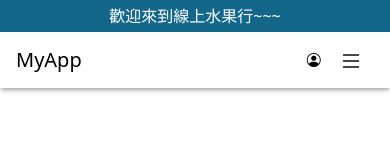
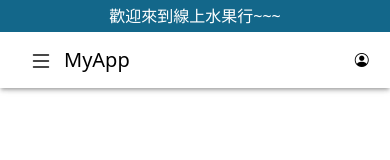
Before and after one commit to ctes930013/my-nuxt-nav, a Nuxt app: page / in a window 390 px wide. Shown: the top 160 px of the page. Built offline with nearby package versions, Linux system fonts and the light colour scheme.

Commit message:
feat:將手機板的app bar選單移到左邊

```diff
--- a/components/CommonAppBar.vue
+++ b/components/CommonAppBar.vue
@@ -14,6 +14,11 @@
 
         <!-- 下層選單列 -->
         <div class="d-flex align-center px-4 py-1 d-flex-full-width">
+          <!-- 手機板的漢堡包選單 -->
+          <v-app-bar-nav-icon @click="drawer = !drawer" class="nav-bar-icon d-block d-md-none">
+            <i class="bi bi-list"></i>
+          </v-app-bar-nav-icon>
+
           <v-toolbar-title class="shrink">
             <NuxtLink class="navbar-brand" to="/">MyApp</NuxtLink>
           </v-toolbar-title>
@@ -108,11 +113,6 @@
               <v-icon color="black">mdi-magnify</v-icon>
             </div>
           </div>
-
-          <!-- 手機板的漢堡選單 -->
-          <v-app-bar-nav-icon @click="drawer = !drawer" class="nav-bar-icon d-block d-md-none">
-            <i class="bi bi-list"></i>
-          </v-app-bar-nav-icon>
         </div>
       </div>
     </v-app-bar>
@@ -120,7 +120,7 @@
     <v-navigation-drawer
       v-model="drawer"
       temporary
-      location="right"
+      location="left"
       class="d-block d-md-none"
       style="top: 0; height: 100%; z-index: 2000;"
     >
```
